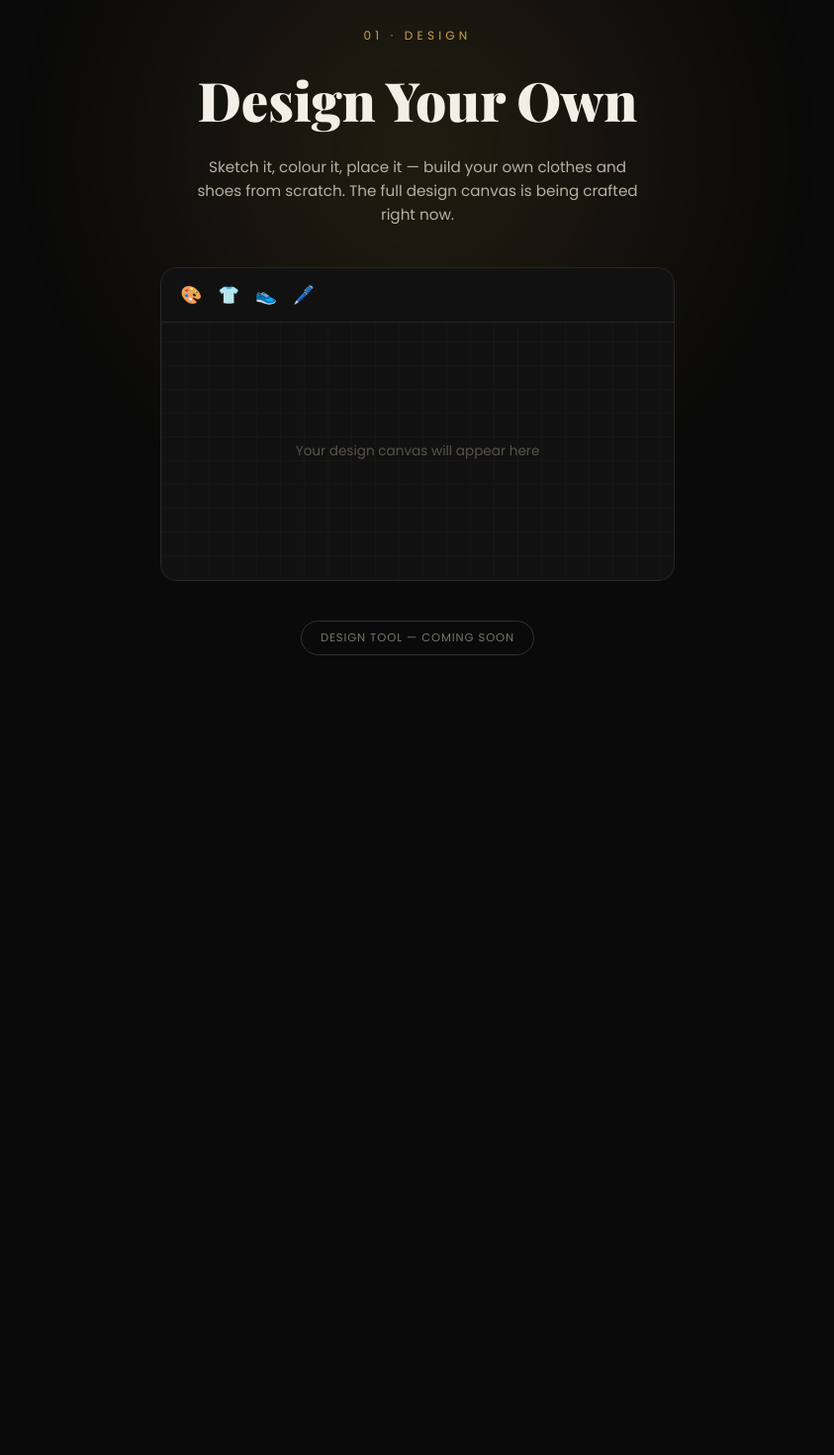
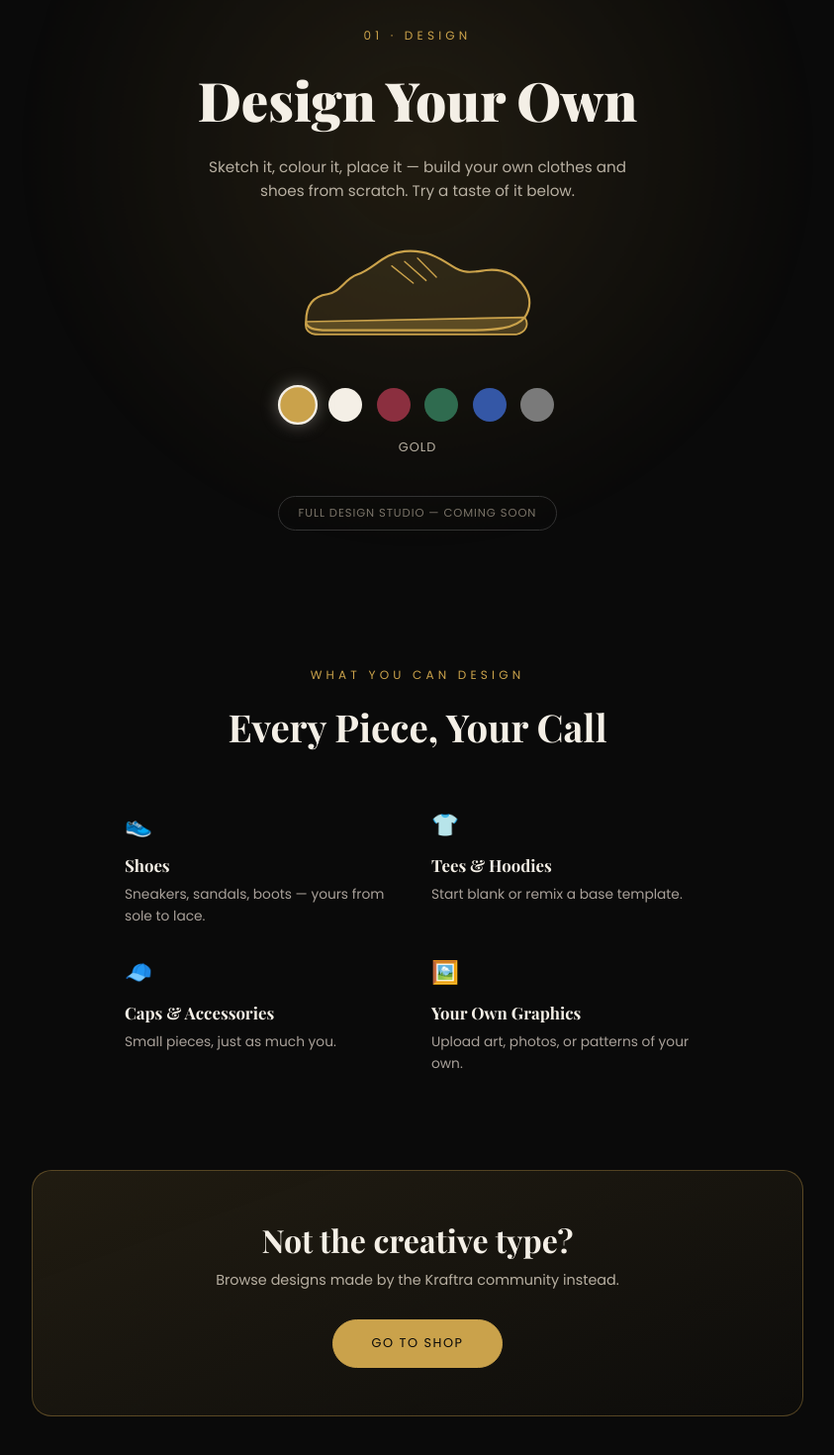
Before and after one commit to darkking200607-dev/Kraftra-v03, a Next.js app: page /design in a window 1280 px wide. Shown: the part 138-1608 px from the top of the page at 99% size, without its empty margins (218-1061 px from the left). Before the commit the page ends 880 px from the top, so only its background shows below. Built offline with nearby package versions, Linux system fonts and the light colour scheme.

Commit message:
Update page.js

```diff
--- a/app/design/page.js
+++ b/app/design/page.js
@@ -1,4 +1,12 @@
 import Link from "next/link";
+import ShoeCustomizer from "../ShoeCustomizer";
+
+const categories = [
+  { icon: "👟", title: "Shoes", text: "Sneakers, sandals, boots — yours from sole to lace." },
+  { icon: "👕", title: "Tees & Hoodies", text: "Start blank or remix a base template." },
+  { icon: "🧢", title: "Caps & Accessories", text: "Small pieces, just as much you." },
+  { icon: "🖼️", title: "Your Own Graphics", text: "Upload art, photos, or patterns of your own." },
+];
 
 export default function Design() {
   return (
@@ -10,22 +18,31 @@ export default function Design() {
         <h1 className="page-title">Design Your Own</h1>
         <p className="page-sub">
           Sketch it, colour it, place it — build your own clothes and shoes
-          from scratch. The full design canvas is being crafted right now.
+          from scratch. Try a taste of it below.
         </p>
 
-        <div className="canvas-mock">
-          <div className="canvas-toolbar">
-            <span>🎨</span>
-            <span>👕</span>
-            <span>👟</span>
-            <span>🖊️</span>
-          </div>
-          <div className="canvas-area">
-            <p>Your design canvas will appear here</p>
-          </div>
+        <ShoeCustomizer />
+        <span className="badge-soon">Full design studio — coming soon</span>
+      </section>
+
+      <section className="how-section">
+        <p className="eyebrow">what you can design</p>
+        <h2 className="section-title">Every Piece, Your Call</h2>
+        <div className="pillars-grid">
+          {categories.map((c) => (
+            <div className="pillar" key={c.title}>
+              <span className="pillar-icon">{c.icon}</span>
+              <h3>{c.title}</h3>
+              <p>{c.text}</p>
+            </div>
+          ))}
         </div>
+      </section>
 
-        <span className="badge-soon">Design tool — coming soon</span>
+      <section className="cta-band">
+        <h2>Not the creative type?</h2>
+        <p>Browse designs made by the Kraftra community instead.</p>
+        <Link href="/shop" className="cta cta-solid">Go to Shop</Link>
       </section>
     </main>
   );
```
